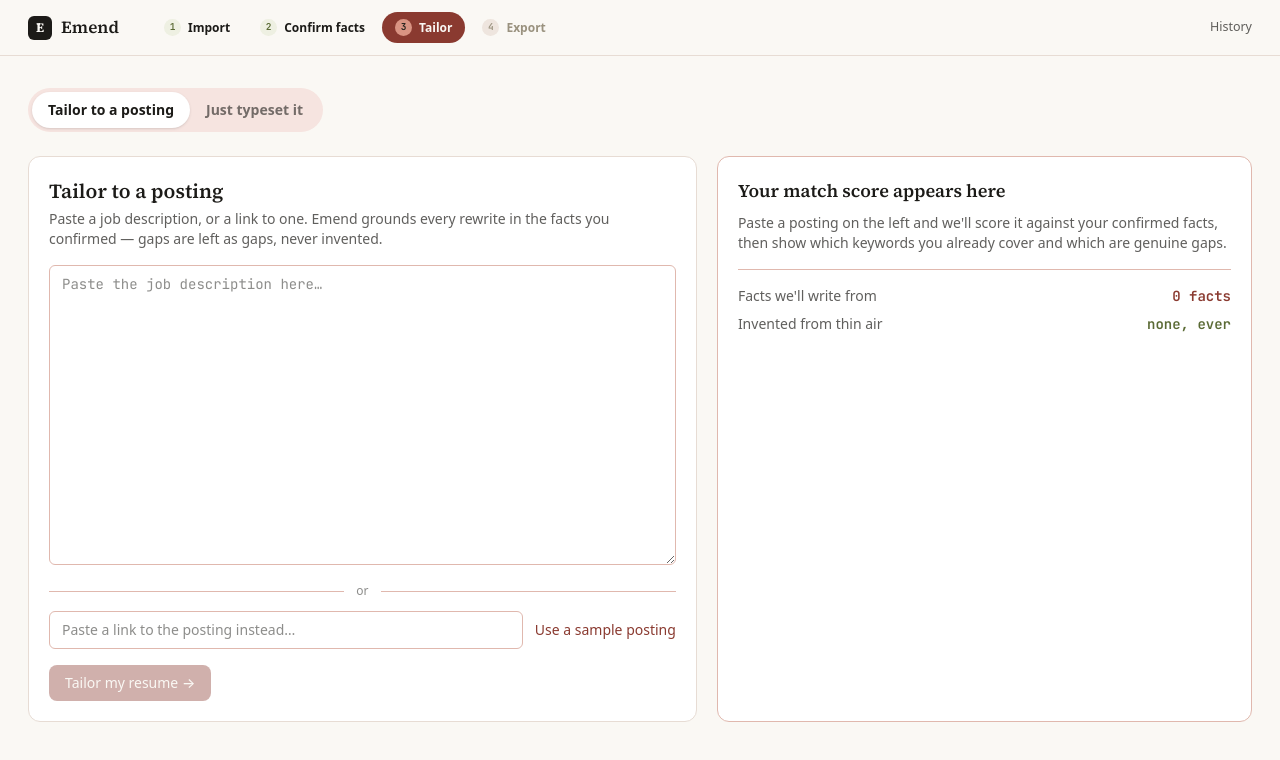
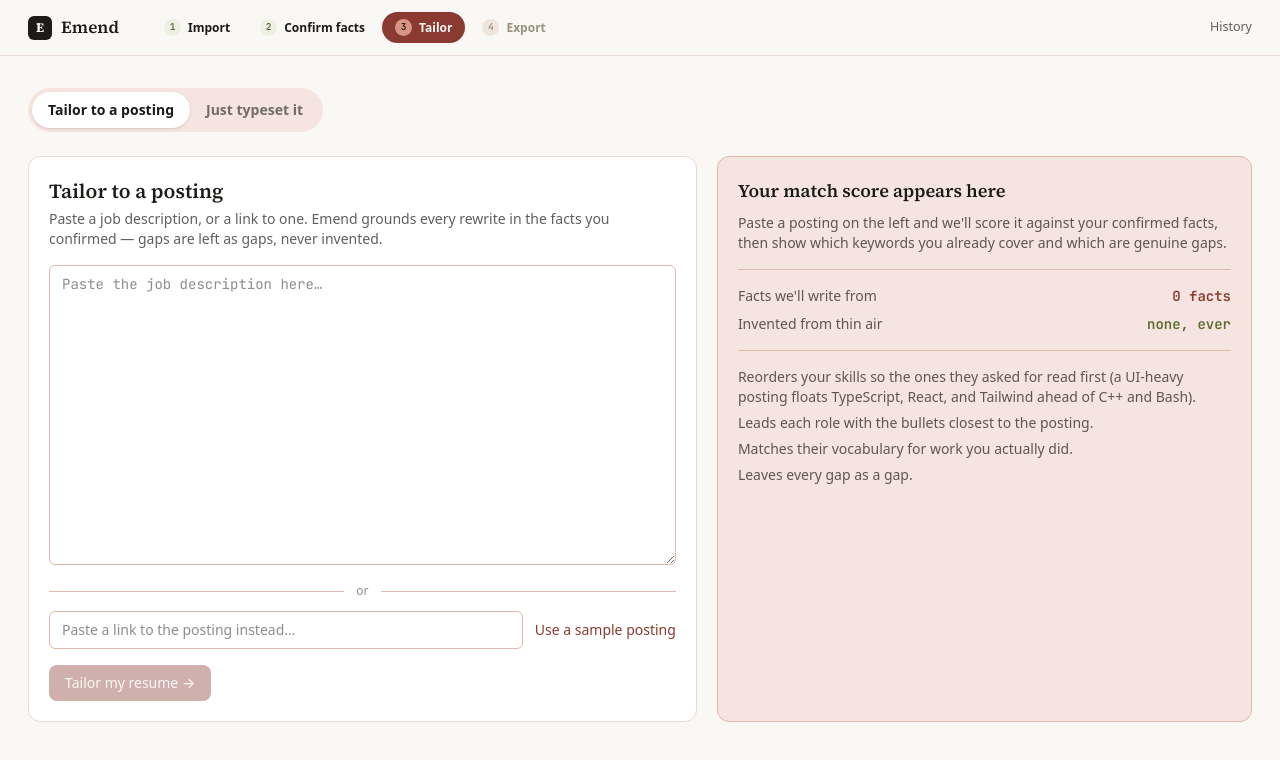
Before and after one commit to MosesfromSinai/Emend, a Next.js app in the folder web/: page /app/workspace in a window 1280 px wide. Shown: the top 760 px of the page. Built offline with nearby package versions, Linux system fonts and the light colour scheme; no server answers.

Commit message:
reframe tailor score as compatibility, never keyword target

```diff
--- a/web/app/app/applications/[id]/page.tsx
+++ b/web/app/app/applications/[id]/page.tsx
@@ -151,7 +151,10 @@ export default function ApplicationPage({
       <div className="flex flex-wrap items-center gap-4 rounded-lg border border-em-softb p-4">
         {report ? (
           <>
-            <MatchScoreRing score={report.match_score} />
+            <MatchScoreRing
+              score={report.match_score}
+              missingCount={report.missing_keywords.length}
+            />
             <KeywordChips matched={report.matched_keywords} missing={report.missing_keywords} />
             <GroundedPill
               supportedCount={report.verdicts.filter((v) => v.supported).length}
--- a/web/app/app/workspace/page.tsx
+++ b/web/app/app/workspace/page.tsx
@@ -12,6 +12,7 @@ import { SegmentedControl } from "@/components/ui/segmented-control";
 import { Textarea } from "@/components/ui/textarea";
 import { ApiError, MAX_TEXT_CHARS, createApplication, getMaster, previewJd } from "@/lib/api";
 import type { JdPreview, MasterResume } from "@/lib/types";
+import { cn } from "@/lib/utils";
 
 type Mode = "tailor" | "refactor";
 
@@ -192,14 +193,31 @@ export default function WorkspacePage() {
             </Button>
           </div>
 
-          <div className="rounded-xl border border-em-softb bg-white p-5">
+          <div
+            className={cn(
+              "rounded-xl border border-em-softb p-5",
+              preview || previewError || previewBusy ? "bg-white" : "bg-em-soft"
+            )}
+          >
             {preview ? (
               <div className="flex flex-col gap-4">
-                <MatchScoreRing score={preview.score} />
-                <KeywordChips
-                  matched={preview.matched_keywords}
-                  missing={preview.missing_keywords}
+                <p className="text-sm text-ink/70">
+                  We compare a posting against your confirmed facts, then reorder
+                  and reframe what you already have. Nothing new gets added.
+                </p>
+                <MatchScoreRing
+                  score={preview.score}
+                  missingCount={preview.missing_keywords.length}
                 />
+                <div>
+                  <p className="mb-2 text-[11px] font-semibold uppercase tracking-wide text-ink/50">
+                    Asked for in the posting · green means you already have it
+                  </p>
+                  <KeywordChips
+                    matched={preview.matched_keywords}
+                    missing={preview.missing_keywords}
+                  />
+                </div>
               </div>
             ) : previewError ? (
               <p className="text-sm text-red-700">{previewError}</p>
@@ -227,6 +245,16 @@ export default function WorkspacePage() {
                     <span className="font-mono font-semibold text-em-ok-fg">none, ever</span>
                   </div>
                 </div>
+                <ul className="mt-4 flex flex-col gap-1.5 border-t border-em-softb pt-4 text-sm text-ink/70">
+                  <li>
+                    Reorders your skills so the ones they asked for read first
+                    (a UI-heavy posting floats TypeScript, React, and Tailwind
+                    ahead of C++ and Bash).
+                  </li>
+                  <li>Leads each role with the bullets closest to the posting.</li>
+                  <li>Matches their vocabulary for work you actually did.</li>
+                  <li>Leaves every gap as a gap.</li>
+                </ul>
               </div>
             )}
           </div>
--- a/web/components/match-score-ring.tsx
+++ b/web/components/match-score-ring.tsx
@@ -1,7 +1,22 @@
+// The score is a read on fit, not a target to write toward -- Emend never
+// inserts a keyword the candidate doesn't have, so the label describes how
+// much of the posting the confirmed facts already cover, not a grade.
+function compatibilityLabel(missingCount: number): string {
+  if (missingCount === 0) return "Strongly compatible";
+  return `Compatible, with ${missingCount} real gap${missingCount === 1 ? "" : "s"}`;
+}
+
 // conic-gradient ring matching the design component's JD-match card.
-export function MatchScoreRing({ score }: { score: number }) {
+export function MatchScoreRing({
+  score,
+  missingCount,
+}: {
+  score: number;
+  missingCount: number;
+}) {
   const pct = Math.round(score * 100);
   return (
+    <div className="flex flex-col gap-1">
       <div className="flex items-center gap-2">
         <div
           className="flex h-9 w-9 items-center justify-center rounded-full"
@@ -14,8 +29,12 @@ export function MatchScoreRing({ score }: { score: number }) {
           </div>
         </div>
         <span className="text-sm font-semibold text-ink">
-        {pct >= 70 ? "Strong match" : pct >= 40 ? "Fair match" : "Needs work"}
+          {compatibilityLabel(missingCount)}
         </span>
+      </div>
+      <p className="text-xs text-ink/60">
+        How well your confirmed facts already line up with this posting.
+      </p>
     </div>
   );
 }
```
Lines whose indentation alone changed are shown as unchanged.
